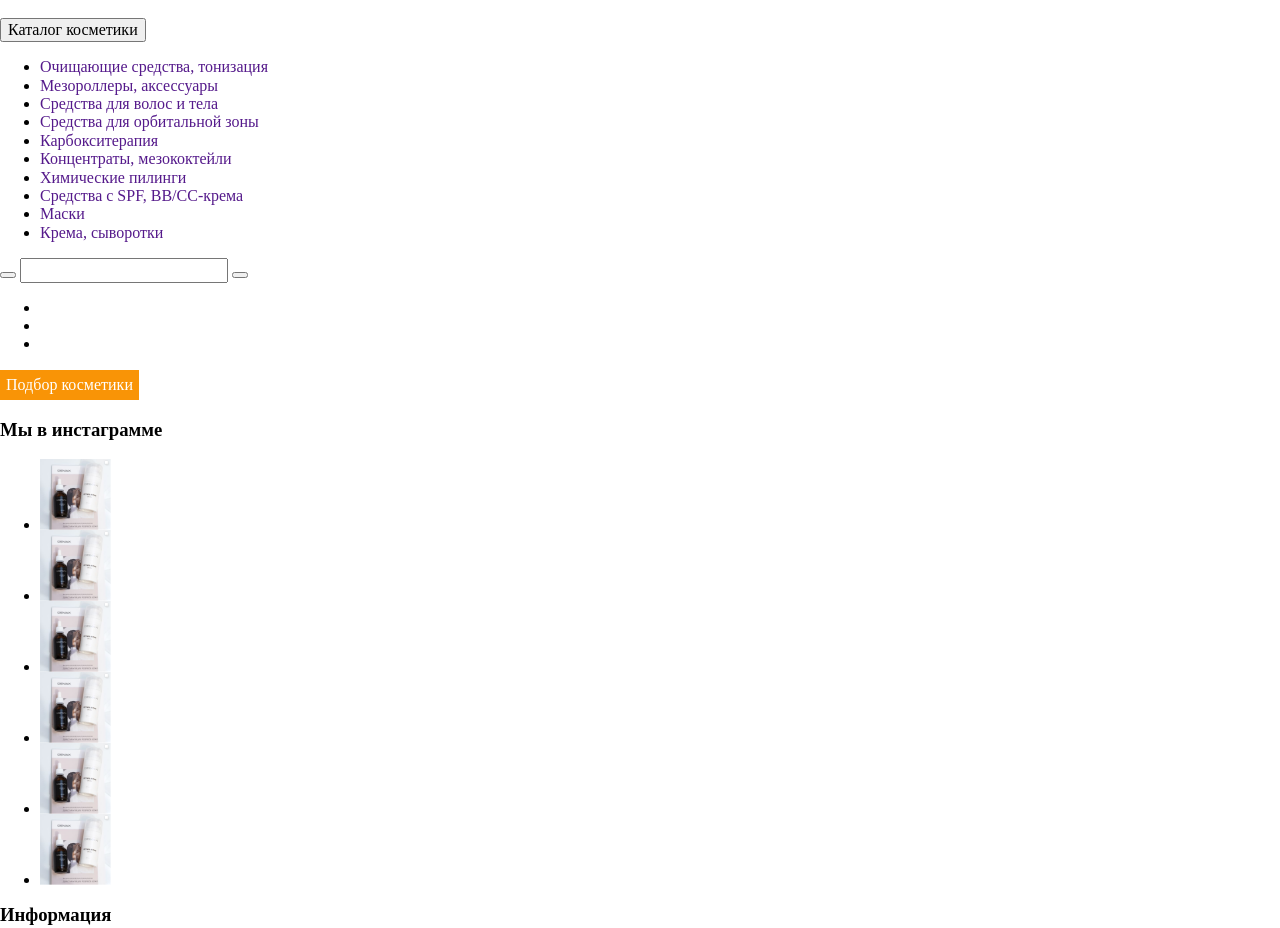
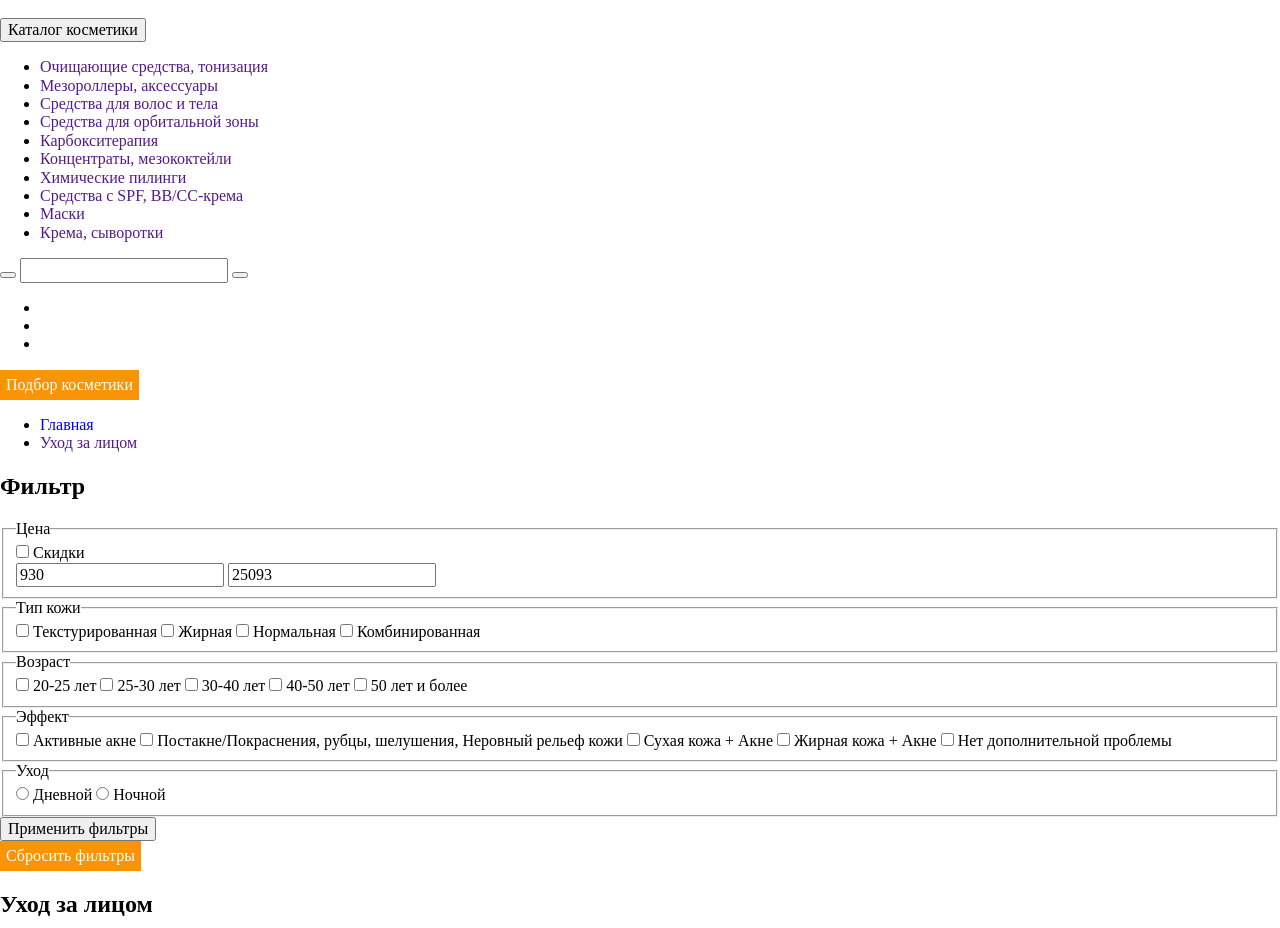
Before and after one commit to AndreyUytov/Krasuny-html, a website: page src/pages/catalog.html in a window 1280 px wide. Shown: the top 928 px of the page. Drawn offline with nearby package versions, Linux system fonts and the light colour scheme; files that its build step writes are made by us from their sources; files whose address does not match are found by name.

Commit message:
разметка фильтров на странице каталога

```diff
--- a/src/pages/catalog.html
+++ b/src/pages/catalog.html
@@ -116,7 +116,122 @@
   </header>
 
   <main class="page-main">
+    <nav class="breadcrumbs-nav">
+      <ul class="breadcrumbs-nav__list">
+        <li>
+          <a href="index.html" class="breadcrumbs-nav__link">
+            Главная
+          </a>
+        </li>
+        <li>
+          <a href="" class="breadcrumbs-nav__link">
+            Уход за лицом
+          </a>
+        </li>
+      </ul>
+    </nav>
 
+    <section class="filter-block">
+      <h2 class="filter-block__title">
+        Фильтр
+      </h2>
+      <form class="filter-block__filter-form filter-form">
+        <fieldset class="filter-form__price">
+          <legend>Цена</legend>
+          <label>
+            <input type="checkbox" class="filter-form__checkbox" name="price-check"> Скидки
+          </label>
+          <div class="wrapper-price-range">
+            <div class="price-range__scale">
+              <div class="price-range__bar"></div>
+              <div class="price-range__toggle price-range__toggle--min"></div>
+              <div class="price-range__toggle price-range__toggle--max"></div>
+            </div>
+            <label>
+              <span class="visually-hidden">min price</span>
+              <input class="filter-form__input" type="text" value="930">
+            </label>
+            <label>
+              <span class="visually-hidden">max price</span>
+              <input class="filter-form__input" type="text" value="25093">
+            </label>
+          </div>
+        </fieldset>
+
+        <fieldset class="filter-form__skin">
+          <legend>Тип кожи</legend>
+          <label>
+            <input class="filter-form__checkbox" type="checkbox" name="text-skin-check"> Текстурированная
+          </label>
+          <label>
+            <input class="filter-form__checkbox" type="checkbox" name="bold-skin-check"> Жирная
+          </label>
+          <label>
+            <input class="filter-form__checkbox" type="checkbox" name="norm-skin-check"> Нормальная
+          </label>
+          <label>
+            <input class="filter-form__checkbox" type="checkbox" name="combine-skin-check"> Комбинированная
+          </label>
+        </fieldset>
+
+        <fieldset class="filter-form__skin">
+          <legend>Возраст</legend>
+          <label>
+            <input class="filter-form__checkbox" type="checkbox" name="20-25-ago-check"> 20-25 лет
+          </label>
+          <label>
+            <input class="filter-form__checkbox" type="checkbox" name="25-30-ago-check"> 25-30 лет
+          </label>
+          <label>
+            <input class="filter-form__checkbox" type="checkbox" name="30-40-ago-check"> 30-40 лет
+          </label>
+          <label>
+            <input class="filter-form__checkbox" type="checkbox" name="40-50-ago-check"> 40-50 лет
+          </label>
+          <label>
+            <input class="filter-form__checkbox" type="checkbox" name="50-ago-check"> 50 лет и более
+          </label>
+        </fieldset>
+
+        <fieldset class="filter-form__effect">
+          <legend>Эффект</legend>
+          <label>
+            <input class="filter-form__checkbox" type="checkbox" name="akne-effect-check"> Активные акне
+          </label>
+          <label>
+            <input class="filter-form__checkbox" type="checkbox" name="post-akne-effect-check"> Постакне/Покраснения, рубцы, шелушения, Неровный рельеф кожи
+          </label>
+          <label>
+            <input class="filter-form__checkbox" type="checkbox" name="dry-skin-effect-check"> Сухая кожа + Акне
+          </label>
+          <label>
+            <input class="filter-form__checkbox" type="checkbox" name="bold-skin-effect-check"> Жирная кожа + Акне
+          </label>
+          <label>
+            <input class="filter-form__checkbox" type="checkbox" name="normal-effect-check"> Нет дополнительной проблемы
+          </label>
+        </fieldset>
+
+        <fieldset class="filter-form__care">
+          <legend>Уход</legend>
+          <label>
+            <input class="filter-form__radio" type="radio" name="care-radio"> Дневной
+          </label>
+          <label>
+            <input class="filter-form__radio" type="radio" name="care-radio"> Ночной
+          </label>
+        </fieldset>
+        <button type="submit" class="filter-form__submit-btn btn-fon">Применить фильтры</button>
+        <button type="button" class="filter-form__btn btn">Сбросить фильтры</button>
+      </form>
+    </section>
+
+    <section class="production-list-block">
+      <h2 class="production-list-block__title">
+        Уход за лицом
+      </h2>
+
+    </section>
   </main>
 
   <footer class="page-footer">
--- a/src/styles/index.scss
+++ b/src/styles/index.scss
@@ -2,7 +2,3 @@
 @import './variables';
 @import './mixin';
 @import './scafolding';
-
-.catalog {
-    color:red;
-}
```
